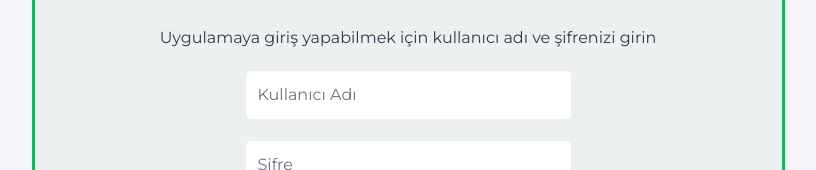
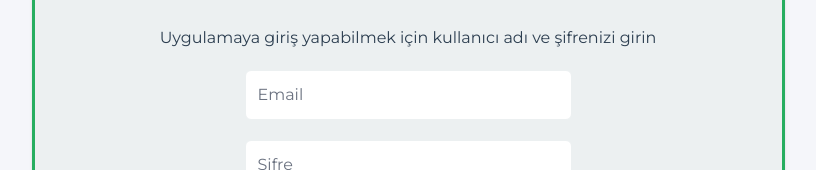
Before and after one commit to kutlinho/financheck-frontend, a React (Vite) app: page /login in a window 1280 px wide. Shown: the part 275-445 px from the top of the page, without its empty margins (232-1048 px from the left). Built offline with nearby package versions, Linux system fonts and the light colour scheme.

Commit message:
(feat,style) Register components added to Login component

```diff
--- a/src/pages/auth/Login.jsx
+++ b/src/pages/auth/Login.jsx
@@ -6,9 +6,18 @@ import CustomButton from "../../components/CustomButton/CustomButton.jsx";
 import {FcGoogle} from "react-icons/fc";
 
 
-function Login() {
-    const usernameRef = useRef(null);
+function Login({isRegister}) {
+    const firstNameInputRef = useRef(null);
+    const lastNameInputRef = useRef(null);
+    const emailRef = useRef(null);
     const passwordRef = useRef(null);
+    const passwordCheckRef = useRef(null);
+
+
+    const customHeader = isRegister ? "Financheck’e Kaydolun" : "Hesabınıza Giriş Yapın"
+    const cardText = isRegister ? "Uygulamayı kullanabilmek için aşağıdaki bilgileri doldurarak kaydolun."
+        : "Uygulamaya giriş yapabilmek için kullanıcı adı ve şifrenizi girin"
+    const buttonLabel = isRegister ? "Kaydolun" : "Giriş Yapın"
 
     return (<div className="flex flex-col justify-center items-center gap-5 h-screen w-full">
 
@@ -16,15 +25,27 @@ function Login() {
         <CustomCard
             bodyClassName="flex flex-col items-center font-300 gap-5"
             headerClassName="text-center pt-16"
-            header="Hesabınıza Giriş Yapın"
+            header={customHeader}
             width="w-[753px]"
             height="h-[545px]"
         >
-            Uygulamaya giriş yapabilmek için kullanıcı adı ve şifrenizi girin
+            {cardText}
+
+            {isRegister && <InputText
+                ref={firstNameInputRef}
+                placeholder="İsim"
+                className="w-[327px]"
+            />}
+
+            {isRegister && <InputText
+                ref={lastNameInputRef}
+                placeholder="Soyisim"
+                className="w-[327px]"
+            />}
 
             <InputText
-                ref={usernameRef}
-                placeholder="Kullanıcı Adı"
+                ref={emailRef}
+                placeholder="Email"
                 className="w-[327px]"
             />
 
@@ -34,20 +55,34 @@ function Login() {
                 placeholder="Şifre"
                 className="w-[327px]"
             />
-            <CustomButton className="w-[327px]" type="primary" label="Giriş Yapın"/>
+
+            {isRegister && <InputText
+                ref={passwordCheckRef}
+                type="password"
+                placeholder="Şifre Tekrar"
+                className="w-[327px]"
+            />}
+
+            <CustomButton className="w-[327px]" type="primary" label={buttonLabel}/>
 
             <div className="flex items-center w-[327px]">
                 <div className="border-t border-gray-300 min-w-12 w-36"></div>
-                    <span className="mx-4 text-sm text-gray-500 font-medium">
+                <span className="mx-4 text-sm text-gray-500 font-medium">
                         veya
                     </span>
                 <div className="border-t border-gray-300 min-w-12 w-36"></div>
             </div>
 
-            <CustomButton className="w-[327px]" type="alternative" label="Google ile Giriş Yapın" icon={<FcGoogle />} />
+            <CustomButton className="w-[327px]" type="alternative" label="Google ile Giriş Yapın" icon={<FcGoogle/>}/>
 
-            <p className="text-sm">Hesabınız yok mu? <a href="/register" target="_blank" className="text-black hover:underline">Kaydolun</a>
-            </p>
+            {isRegister ?
+                <p className="text-sm">Mevcut Hesabınız var mı? <a href="/login" target="_blank"
+                                                                   className="text-black hover:underline">Giriş
+                    Yapın</a></p>
+                : <p className="text-sm">Hesabınız yok mu? <a href="/register" target="_blank"
+                                                              className="text-black hover:underline">Kaydolun</a>
+                </p>
+            }
         </CustomCard>
 
     </div>);
```
